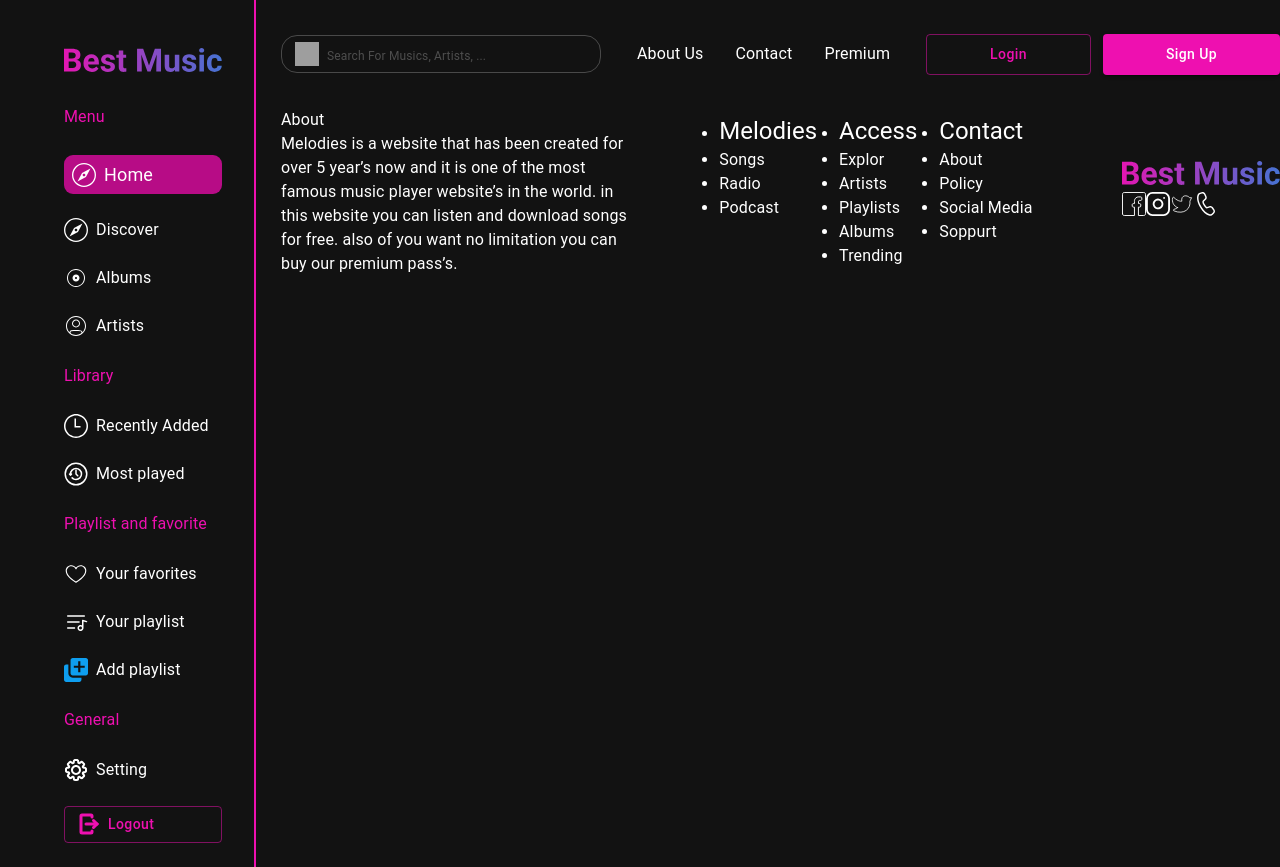
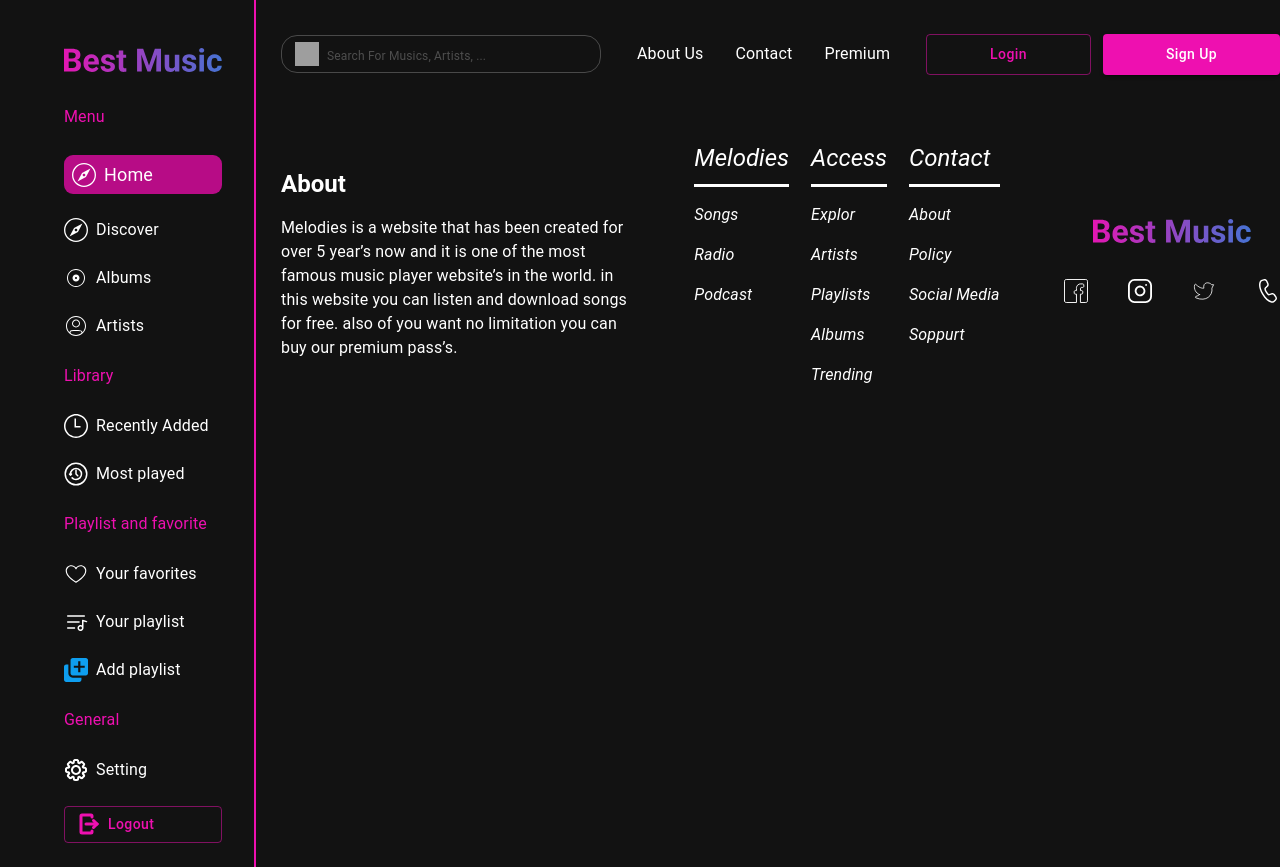
Before and after one commit to ElyorTuyliyev/music-app, a Next.js app: page / in a window 1280 px wide. Built offline with nearby package versions, Linux system fonts and the light colour scheme; grey boxes are pictures that could not be loaded; what @mui/material-nextjs would draw is missing.

Commit message:
add footer

```diff
--- a/src/layout/Footer/Footer.tsx
+++ b/src/layout/Footer/Footer.tsx
@@ -4,14 +4,17 @@ import { Box, Typography } from "@mui/material";
 import Logo from "../../assets/logo.svg";
 import { FooterStyle } from "./footer.style";
 import { AppIcon } from "@/src/components/Icon/icon";
+import Link from "next/link";
 
 export default function Footer() {
   return (
     <FooterStyle>
       <footer className="footer">
         <Box className="footer__about-wrapper">
-          <Typography>About</Typography>
-          <Typography>
+          <Typography className="footer__about-title" variant="h5">
+            About
+          </Typography>
+          <Typography className="footer__about-subtitle">
             Melodies is a website that has been created for over 5 year’s now
             and it is one of the most famous music player website’s in the
             world. in this website you can listen and download songs for free.
@@ -21,39 +24,77 @@ export default function Footer() {
         <Box className="footer__links-wrapper">
           <ul>
             <li>
-              <Typography variant="h5">Melodies</Typography>
+              <Typography variant="h5" className="footer__link-title">
+                Melodies
+              </Typography>
             </li>
-            <li>Songs</li>
-            <li>Radio</li>
-            <li>Podcast</li>
+            <li>
+              <Link href="#">Songs</Link>
+            </li>
+            <li>
+              <Link href="#">Radio</Link>
+            </li>
+            <li>
+              <Link href="#">Podcast</Link>
+            </li>
           </ul>
           <ul>
             <li>
-              <Typography variant="h5">Access</Typography>
+              <Typography variant="h5" className="footer__link-title">
+                Access
+              </Typography>
             </li>
-            <li>Explor</li>
-            <li>Artists</li>
-            <li>Playlists</li>
-            <li>Albums</li>
-            <li>Trending</li>
+            <li>
+              <Link href="#">Explor</Link>
+            </li>
+            <li>
+              <Link href="#">Artists</Link>
+            </li>
+            <li>
+              <Link href="#">Playlists</Link>
+            </li>
+            <li>
+              <Link href="#">Albums</Link>
+            </li>
+            <li>
+              <Link href="#">Trending</Link>
+            </li>
           </ul>
           <ul>
             <li>
-              <Typography variant="h5">Contact</Typography>
+              <Typography variant="h5" className="footer__link-title">
+                Contact
+              </Typography>
             </li>
-            <li>About</li>
-            <li>Policy</li>
-            <li>Social Media</li>
-            <li>Soppurt</li>
+            <li>
+              <Link href="#">About</Link>
+            </li>
+            <li>
+              <Link href="#">Policy</Link>
+            </li>
+            <li>
+              <Link href="#">Social Media</Link>
+            </li>
+            <li>
+              <Link href="#">Soppurt</Link>
+            </li>
           </ul>
         </Box>
         <Box className="footer__media-wrapper">
           <Image src={Logo} alt="logo" />
-          <Box>
-            <AppIcon name="facebook" />
-            <AppIcon name="instagram" />
-            <AppIcon name="twitter" />
-            <AppIcon name="phone" />
+          <Box className="footer__media-into">
+            <Link href="#">
+              <AppIcon name="facebook" />
+            </Link>
+            <Link href="#">
+              <AppIcon name="instagram" />
+            </Link>
+            <Link href="#">
+              <AppIcon name="twitter" />
+            </Link>
+            <Link href="#">
+              <AppIcon name="phone" />
+            </Link>
           </Box>
         </Box>
       </footer>
--- a/src/layout/Footer/footer.style.ts
+++ b/src/layout/Footer/footer.style.ts
@@ -1,4 +1,5 @@
 "use client";
+import theme from "@/src/theme/theme";
 import styled from "@emotion/styled";
 
 export const FooterStyle = styled.div`
@@ -11,10 +12,47 @@ export const FooterStyle = styled.div`
 
   .footer__about-wrapper {
     width: 349px;
+    display: flex;
+    flex-direction: column;
+    gap: ${theme.spacing(2)};
+  }
+
+  .footer__about-title {
+    font-weight: 600;
   }
 
   .footer__links-wrapper {
     gap: 22px;
     display: flex;
   }
+
+  .footer__link-title {
+    border-bottom: 3px solid;
+    padding: 0 0 10px 0;
+  }
+
+  ul {
+    display: flex;
+    flex-direction: column;
+    gap: ${theme.spacing(2)};
+    li {
+      list-style: none;
+      font-style: italic;
+    }
+    a {
+      color: ${theme.palette.common.white};
+    }
+  }
+
+  .footer__media-wrapper {
+    display: flex;
+    flex-direction: column;
+    align-items: center;
+    gap: ${theme.spacing(4.5)};
+  }
+
+  .footer__media-into {
+    display: flex;
+    gap: ${theme.spacing(5)};
+  }
 `;
--- a/src/layout/Header/header.style.ts
+++ b/src/layout/Header/header.style.ts
@@ -7,7 +7,7 @@ export const HeaderStyle = styled.div`
     display: flex;
     align-items: center;
     justify-content: space-between;
-    padding: 34px 0 0 0;
+    padding: 34px 0;
   }
 
   .header__search-wrapper {
```
